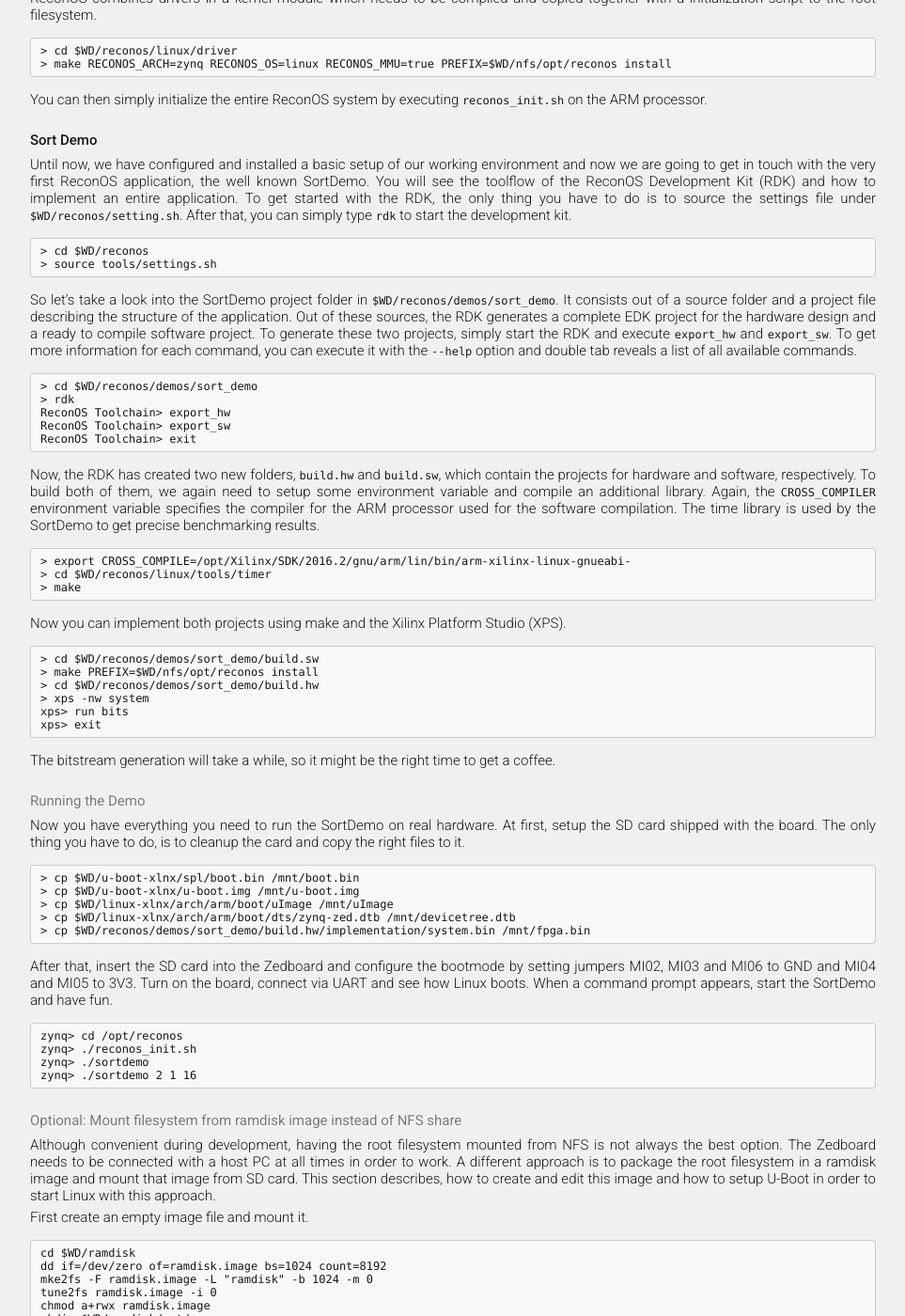
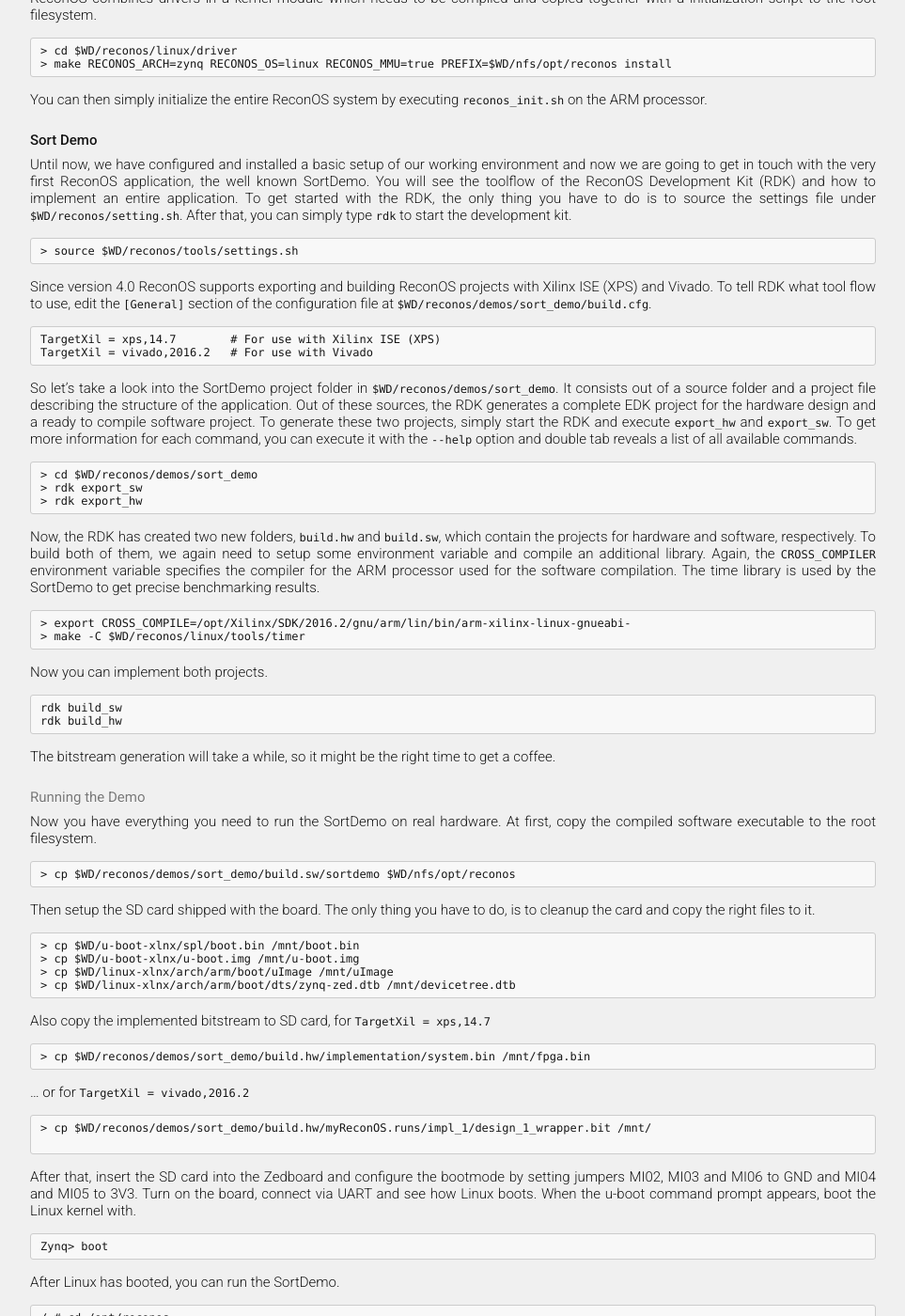
Before and after one commit to ReconOS/reconos.github.io, a Jekyll site: the page built from gettingstarted/tutorial/index.md, in a window 1280 px wide and 1400 px high, scrolled down 4612 px. Shown: the whole window at 94% size, without its empty margins (158-1121 px from the left). Built offline with Jekyll 4.4.1, drawn with Linux system fonts in a browser that asks for light colours; Markdown is read by kramdown in place of the engine named in the settings; some of the changed text lies outside the part shown.

Commit message:
adapted getting started tutorial for use with new Vivado tool flow.

````diff
--- a/gettingstarted/tutorial/index.md
+++ b/gettingstarted/tutorial/index.md
@@ -368,8 +368,16 @@ file under `$WD/reconos/setting.sh`. After that, you can simply type `rdk` to
 start the development kit.
 
 ```
-> cd $WD/reconos
-> source tools/settings.sh
+> source $WD/reconos/tools/settings.sh
+```
+
+Since version 4.0 ReconOS supports exporting and building ReconOS projects with
+Xilinx ISE (XPS) and Vivado. To tell RDK what tool flow to use, edit the `[General]`
+section of the configuration file at `$WD/reconos/demos/sort_demo/build.cfg`.
+
+```
+TargetXil = xps,14.7        # For use with Xilinx ISE (XPS)
+TargetXil = vivado,2016.2   # For use with Vivado
 ```
 
 So let's take a look into the SortDemo project folder in
@@ -383,10 +391,8 @@ reveals a list of all available commands.
 
 ```
 > cd $WD/reconos/demos/sort_demo
-> rdk
-ReconOS Toolchain> export_hw
-ReconOS Toolchain> export_sw
-ReconOS Toolchain> exit
+> rdk export_sw
+> rdk export_hw
 ```
 
 Now, the RDK has created two new folders, `build.hw` and `build.sw`, which
@@ -398,28 +404,29 @@ library is used by the SortDemo to get precise benchmarking results.
 
 ```
 > export CROSS_COMPILE=/opt/Xilinx/SDK/2016.2/gnu/arm/lin/bin/arm-xilinx-linux-gnueabi-
-> cd $WD/reconos/linux/tools/timer
-> make
+> make -C $WD/reconos/linux/tools/timer
 ```
 
-Now you can implement both projects using make and the Xilinx Platform Studio
-(XPS).
+Now you can implement both projects.
 
 ```
-> cd $WD/reconos/demos/sort_demo/build.sw
-> make PREFIX=$WD/nfs/opt/reconos install
-> cd $WD/reconos/demos/sort_demo/build.hw
-> xps -nw system
-xps> run bits
-xps> exit
+rdk build_sw
+rdk build_hw
 ```
+
 The bitstream generation will take a while, so it might be the right time to
 get a coffee.
 
 ### Running the Demo
 
 Now you have everything you need to run the SortDemo on real hardware. At
-first, setup the SD card shipped with the board. The only thing you have to
+first, copy the compiled software executable to the root filesystem.
+
+```
+> cp $WD/reconos/demos/sort_demo/build.sw/sortdemo $WD/nfs/opt/reconos
+```
+
+Then setup the SD card shipped with the board. The only thing you have to
 do, is to cleanup the card and copy the right files to it.
 
 ```
@@ -427,19 +434,37 @@ do, is to cleanup the card and copy the right files to it.
 > cp $WD/u-boot-xlnx/u-boot.img /mnt/u-boot.img
 > cp $WD/linux-xlnx/arch/arm/boot/uImage /mnt/uImage
 > cp $WD/linux-xlnx/arch/arm/boot/dts/zynq-zed.dtb /mnt/devicetree.dtb
+```
+
+Also copy the implemented bitstream to SD card, for `TargetXil = xps,14.7`
+
+```
 > cp $WD/reconos/demos/sort_demo/build.hw/implementation/system.bin /mnt/fpga.bin
+```
+
+... or for `TargetXil = vivado,2016.2`
+
+```
+> cp $WD/reconos/demos/sort_demo/build.hw/myReconOS.runs/impl_1/design_1_wrapper.bit /mnt/
+
 ```
 
 After that, insert the SD card into the Zedboard and configure the bootmode by
 setting jumpers MI02, MI03 and MI06 to GND and MI04 and MI05 to 3V3. Turn on
-the board, connect via UART and see how Linux boots. When a command prompt
-appears, start the SortDemo and have fun.
+the board, connect via UART and see how Linux boots. When the u-boot command prompt
+appears, boot the Linux kernel with.
 
 ```
-zynq> cd /opt/reconos
-zynq> ./reconos_init.sh
-zynq> ./sortdemo
-zynq> ./sortdemo 2 1 16
+Zynq> boot
+```
+
+After Linux has booted, you can run the SortDemo.
+
+```
+/ # cd /opt/reconos
+/opt/reconos # ./reconos_init.sh
+/opt/reconos # ./sortdemo
+/opt/reconos # ./sortdemo 2 1 16
 ```
 
 ### Optional: Mount filesystem from ramdisk image instead of NFS share
````
